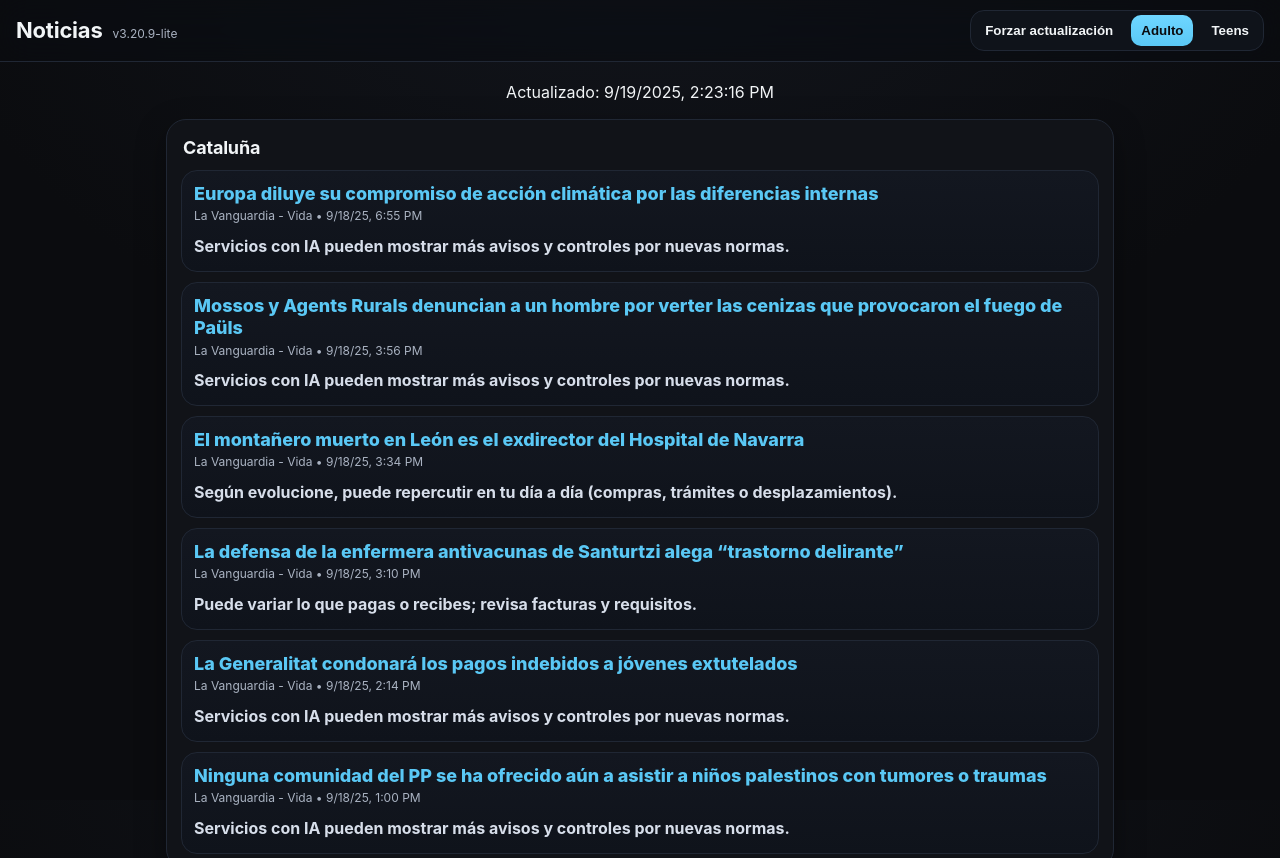
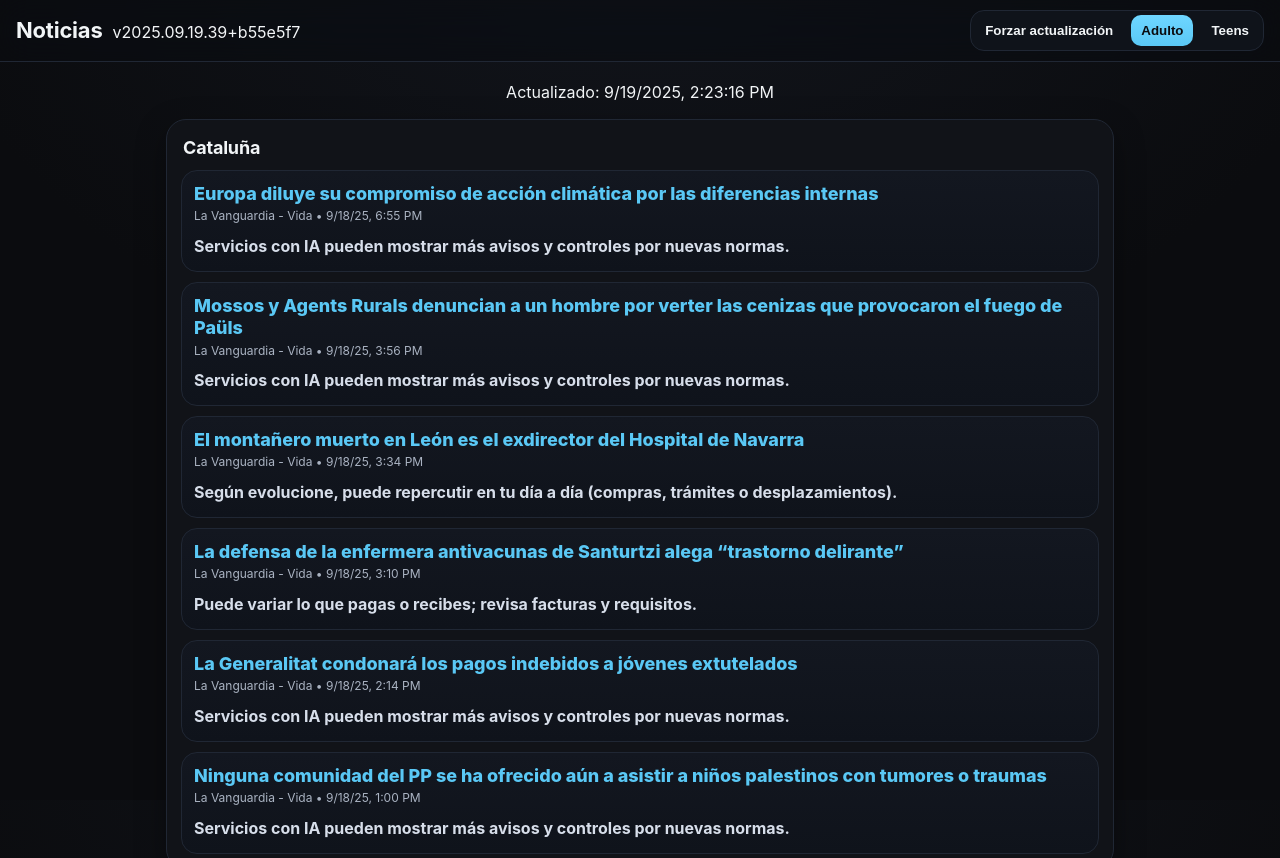
Before and after one commit to davidvazquez74/news, a website: page index.html in a window 1280 px wide. Shown: the top 858 px of the page. Drawn offline with Linux system fonts and the light colour scheme.

Commit message:
Update index.html

```diff
--- a/index.html
+++ b/index.html
@@ -4,7 +4,7 @@
   <meta charset="utf-8">
   <meta name="viewport" content="width=device-width, initial-scale=1, viewport-fit=cover">
   <meta name="color-scheme" content="dark">
-  <title>News • v3.20.9-lite</title>
+  <title>News</title>
   <meta name="theme-color" content="#0b0c0f">
   <link rel="manifest" href="manifest.webmanifest?v=3209">
   <link rel="apple-touch-icon" href="icons/apple-touch-icon.png?v=3209">
@@ -15,7 +15,7 @@
   <header class="app-header">
     <div class="brand">
       <h1>Noticias</h1>
-      <span class="version">v3.20.9-lite</span>
+      <span id="versionBadge">—</span>
     </div>
     <div class="segmented" role="tablist" aria-label="Controles">
       <button id="refreshBtn" role="tab" aria-selected="false">Forzar actualización</button>
@@ -39,5 +39,18 @@
   </footer>
 
   <script src="main.v3209.js" defer></script>
+  <script>
+    // Cargar versión dinámica desde meta.json
+    fetch("/data/meta.json?t=" + Date.now())
+      .then(r => r.json())
+      .then(meta => {
+        const el = document.getElementById("versionBadge");
+        if (el) el.textContent = meta.version ? meta.version : "—";
+      })
+      .catch(() => {
+        const el = document.getElementById("versionBadge");
+        if (el) el.textContent = "—";
+      });
+  </script>
 </body>
 </html>
```
